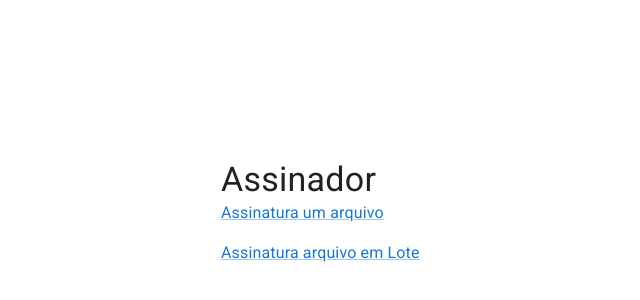
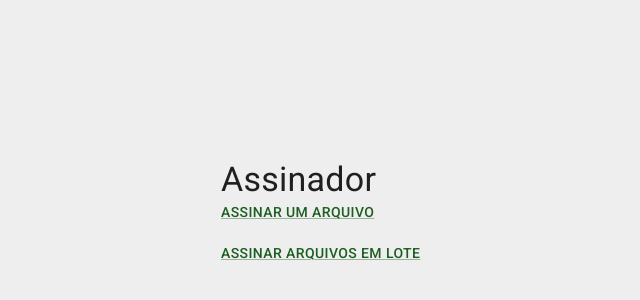
Before and after one commit to FeliciLab/govbr-signature-integration-front, a React (Vite) app: page / in a window 1280 px wide. Shown: the part 188-488 px from the top of the page, without its empty margins (143-783 px from the left). Built offline with nearby package versions, Linux system fonts and the light colour scheme.

Commit message:
💄 melhorando a estilização

```diff
--- a/src/main.tsx
+++ b/src/main.tsx
@@ -1,14 +1,17 @@
-import { CssBaseline } from "@mui/material";
+import { CssBaseline, ThemeProvider } from "@mui/material";
 import React from "react";
 import ReactDOM from "react-dom/client";
 import { Toaster } from "react-hot-toast";
 import { RouterProvider } from "react-router-dom";
 import router from "./router";
+import theme from "./theme";
 
 ReactDOM.createRoot(document.getElementById("root") as HTMLElement).render(
   <React.StrictMode>
-    <CssBaseline />
-    <RouterProvider router={router} />
-    <Toaster />
+    <ThemeProvider theme={theme}>
+      <CssBaseline />
+      <RouterProvider router={router} />
+      <Toaster />
+    </ThemeProvider>
   </React.StrictMode>
 );
--- a/src/pages/Home/index.tsx
+++ b/src/pages/Home/index.tsx
@@ -9,7 +9,6 @@ import {
   Stack,
   Typography,
 } from "@mui/material";
-import { purple } from "@mui/material/colors";
 import fileDownload from "js-file-download";
 import React from "react";
 import { useForm } from "react-hook-form";
@@ -68,6 +67,7 @@ const Home: React.FC = () => {
         alignItems: "center",
         width: "100%",
         height: "100vh",
+        backgroundColor: (theme) => theme.palette.background.default,
       }}
     >
       <Container maxWidth="sm">
@@ -92,21 +92,30 @@ const Home: React.FC = () => {
               <Button variant="contained" type="submit">
                 Enviar
               </Button>
-              <IconButton onClick={() => navigate("/")}>
-                <ChevronLeftIcon />
-              </IconButton>
+              <Button
+                variant="contained"
+                onClick={() => navigate("/")}
+                startIcon={<ChevronLeftIcon />}
+              >
+                Voltar
+              </Button>
             </Stack>
           </form>
         ) : (
           <Stack spacing={2}>
-            <Link href={getGovBrUri("sign")} onClick={() => setScope("sign")}>
-              Assinatura um arquivo
+            <Link
+              variant="button"
+              href={getGovBrUri("sign")}
+              onClick={() => setScope("sign")}
+            >
+              Assinar um arquivo
             </Link>
             <Link
+              variant="button"
               href={getGovBrUri("signature_session")}
               onClick={() => setScope("signature_session")}
             >
-              Assinatura arquivo em Lote
+              Assinar arquivos em Lote
             </Link>
           </Stack>
         )}
--- /dev/null
+++ b/src/theme/index.tsx
@@ -0,0 +1,13 @@
+import { grey, green } from "@mui/material/colors";
+import { createTheme } from "@mui/material/styles";
+
+const theme = createTheme({
+  palette: {
+    primary: {
+      main: green[900],
+    },
+    background: { default: grey[200], paper: grey[500] },
+  },
+});
+
+export default theme;
```
